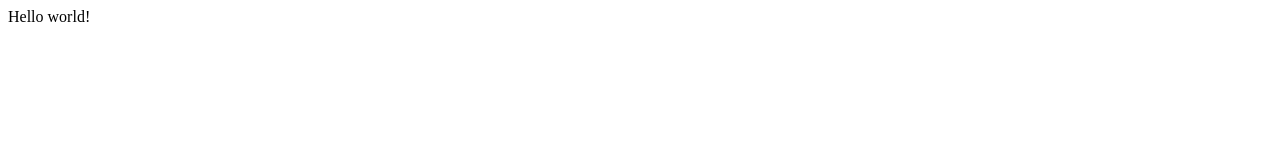
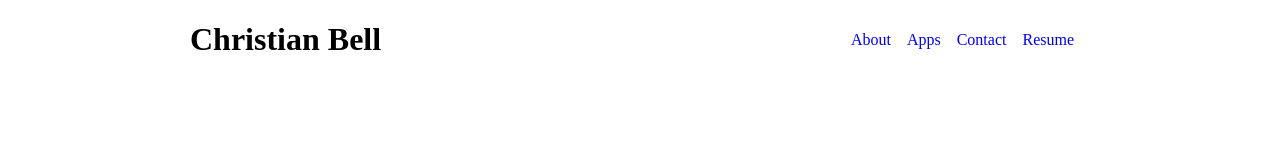
Before and after one commit to bellcd/portfolio, a Gatsby site: page / in a window 1280 px wide. Built offline with nearby package versions, Linux system fonts and the light colour scheme; Gatsby itself is replaced by a stand-in of ours.

Commit message:
Adds basic nav

```diff
--- /dev/null
+++ b/gatsby-browser.js
@@ -0,0 +1 @@
+import "./src/styles/global.css"
--- /dev/null
+++ b/src/components/nav.js
@@ -0,0 +1,26 @@
+import React from 'react';
+
+const NavLink = ({ name }) => {
+  return (
+    <a href={`#${name}`}>
+      <li>{name}</li>
+    </a>
+  );
+};
+
+export default () => {
+  const links = ['About', 'Apps', 'Contact', 'Resume'].map((name, i) => {
+    return <NavLink name={name} key={i} />;
+  });
+  return (
+    <nav>
+      <ul>
+        {/* <li>About</li>
+        <li>Apps</li>
+        <li>Contact</li>
+        <li>Resume</li> */}
+        {links}
+      </ul>
+    </nav>
+  );
+};
--- a/src/pages/index.js
+++ b/src/pages/index.js
@@ -1,3 +1,13 @@
 import React from "react"
+import Nav from '../components/nav';
 
-export default () => <div>Hello world!</div>
+export default () => {
+  return (
+    <div className="wrapper">
+      <header>
+        <h1>Christian Bell</h1>
+        <Nav></Nav>
+      </header>
+    </div>
+  );
+};
--- /dev/null
+++ b/src/styles/global.css
@@ -0,0 +1,46 @@
+body {
+  /* background-color: purple;
+  color: red; */
+  margin: 0;
+}
+
+/* WRAPPER */
+.wrapper {
+  width: 80%;
+  max-width: 900px;
+  margin: 0 auto;
+
+}
+
+/* HEADER */
+header {
+  display: flex;
+  justify-content: space-between;
+  align-items: center;
+}
+
+
+/* NAV */
+nav {
+
+}
+
+nav > ul {
+  color: red;
+  list-style: none;
+  display: flex;
+  margin: 0;
+  margin-block-start: 0;
+  margin-block-end: 0;
+  margin-inline-start: 0;
+  padding-inline-start: 0;
+}
+
+nav > ul > a {
+  text-decoration: none;
+  margin-right: 1rem;
+}
+
+nav > ul > a:hover {
+  text-decoration: underline;
+}
```
